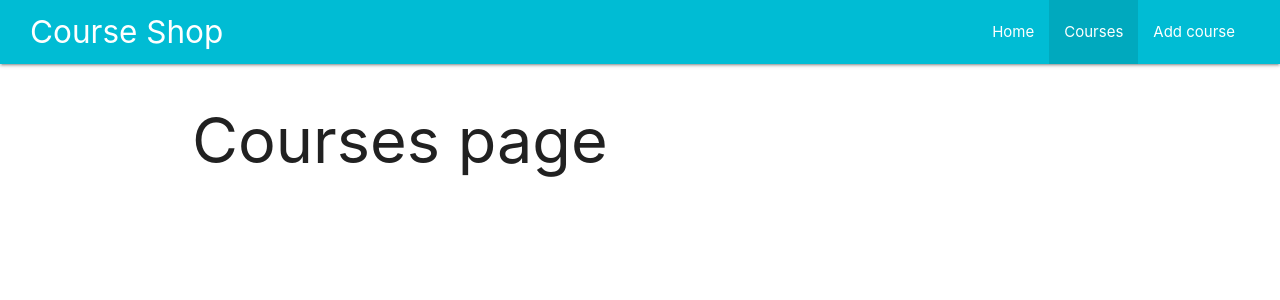
After one commit to nastyarisa/nodejs_study, a Node server app: page /courses in a window 1280 px wide. The commit adds this page. Shown: the top 300 px of the page. Run offline with Node 20, Linux system fonts and the light colour scheme; some libraries are stand-ins or nearby versions.

Commit message:
navigation

```diff
--- a/node-express/index.js
+++ b/node-express/index.js
@@ -22,12 +22,24 @@ app.use(express.static('public'))
 // метод, который позволяет обрабатывать различные get запросы
 app.get('/', (req, res) => {
   // res.sendFile(path.join(__dirname, 'views', 'index.html'))
-  res.render('index')
+  res.render('index', { // объект, куда мы можем передавать различные опции
+    title: 'Home page',
+    isHome: true,
+  })
 });
 
-app.get('/about', (req, res) => {
-  // res.sendFile(path.join(__dirname, 'views', 'about.html'))
-  res.render('about')
+app.get('/courses', (req, res) => {
+  res.render('courses', {
+    title: 'Courses',
+    isCourses: true,
+  })
+});
+
+app.get('/add_course', (req, res) => {
+  res.render('add_course', {
+    title: 'Add course',
+    isAddCourse: true
+  })
 });
 
 const PORT = process.env.PORT || 3000;
--- a/node-express/views/about.hbs
+++ /dev/null
@@ -1,2 +0,0 @@
-<h1>About page</h1>
-<a href="/">home page</a>
--- /dev/null
+++ b/node-express/views/add_course.hbs
@@ -0,0 +1 @@
+<h1>Add new course</h1>
--- /dev/null
+++ b/node-express/views/courses.hbs
@@ -0,0 +1 @@
+<h1>Courses page</h1>
--- a/node-express/views/index.hbs
+++ b/node-express/views/index.hbs
@@ -1,2 +1 @@
 <h1>Home page</h1>
-<a href="/about">about page</a>
--- a/node-express/views/partials/head.hbs
+++ b/node-express/views/partials/head.hbs
@@ -3,7 +3,7 @@
   <meta name="viewport"
         content="width=device-width, user-scalable=no, initial-scale=1.0, maximum-scale=1.0, minimum-scale=1.0">
   <meta http-equiv="X-UA-Compatible" content="ie=edge">
-  <title>Home</title>
+  <title>{{title}}</title>
   <link rel="stylesheet" href="https://cdnjs.cloudflare.com/ajax/libs/materialize/1.0.0/css/materialize.min.css">
   <link rel="stylesheet" href="/index.css">
 </head>
--- a/node-express/views/partials/navbar.hbs
+++ b/node-express/views/partials/navbar.hbs
@@ -2,13 +2,13 @@
   <div class="nav-wrapper cyan">
     <a href="#" class="brand-logo">Course Shop</a>
     <ul id="nav-mobile" class="right hide-on-med-and-down">
-      <li>
+      <li {{#if isHome}}class="active"{{/if}}>
         <a href="/">Home</a>
       </li>
-      <li>
+      <li {{#if isCourses}}class="active"{{/if}}>
         <a href="/courses">Courses</a>
       </li>
-      <li>
+      <li {{#if isAddCourse}}class="active"{{/if}}>
         <a href="/add_course">Add course</a>
       </li>
     </ul>
```
Also changed, not shown: node-express/views/routes/home.js (added, +8 -0 lines), node-express/views/routes/add.js (added), node-express/views/routes/courses.js (added).
